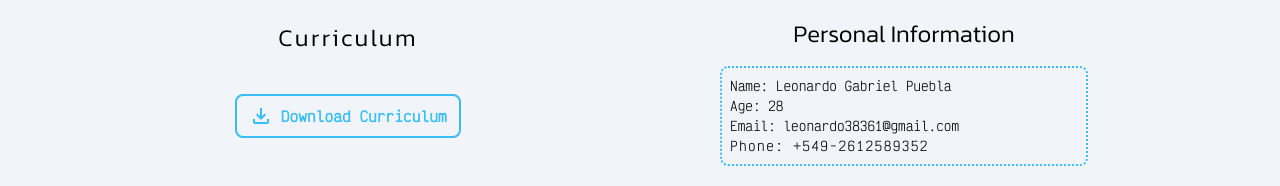
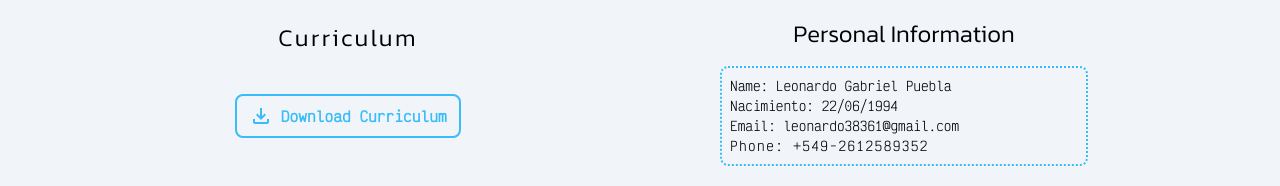
Before and after one commit to Leonardo-Robot-PostRock/miPortafolioWeb, a React (Vite) app: page / in a window 1280 px wide. Shown: the part 1370-1556 px from the top of the page. Built offline with nearby package versions, Linux system fonts and the light colour scheme.

Commit message:
cambio de atributo en objeto personal data fecha de nacimiento

```diff
--- a/src/portafolioSections/section/About.jsx
+++ b/src/portafolioSections/section/About.jsx
@@ -27,7 +27,7 @@ export const About = () => {
 
   const personalData = {
     name: 'Leonardo Gabriel Puebla',
-    age: 28,
+    fechaDeNacimiento: '22/06/1994',
     email: 'leonardo38361@gmail.com',
     phone: '+549-2612589352'
   };
@@ -130,7 +130,7 @@ export const About = () => {
               <h2 className="mb-4 text-center font-Kanit text-2xl 2xl:mt-5 2xl:text-4xl">Personal Information</h2>
               <div className="flex w-64 flex-col rounded-lg border-2 border-dotted border-sky-400 p-2 dark:border-white sm:align-middle md:w-full 2xl:p-4">
                 <p className="font-victorMono text-sm 2xl:text-lg">Name: {personalData.name}</p>
-                <p className="font-victorMono text-sm 2xl:text-lg">Age: {personalData.age}</p>
+                <p className="font-victorMono text-sm 2xl:text-lg">Nacimiento: {personalData.fechaDeNacimiento}</p>
                 <p className="font-victorMono text-sm 2xl:text-lg">Email: {personalData.email}</p>
                 <p className="font-victorMono text-sm tracking-widest 2xl:text-lg">Phone: {personalData.phone}</p>
               </div>
```
